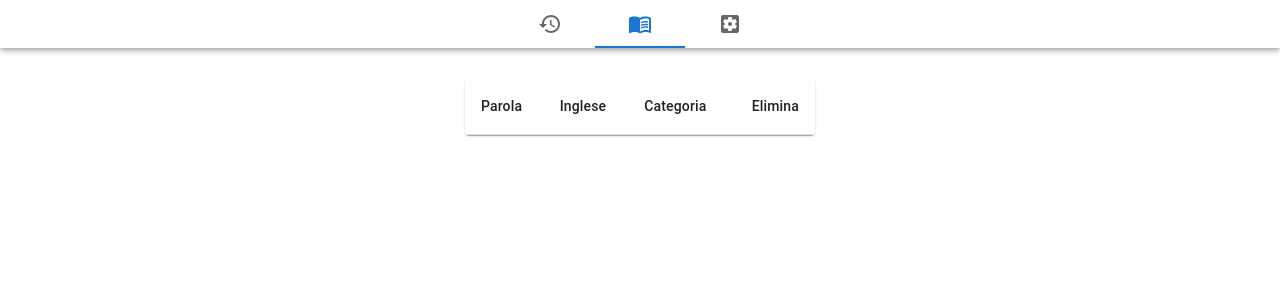
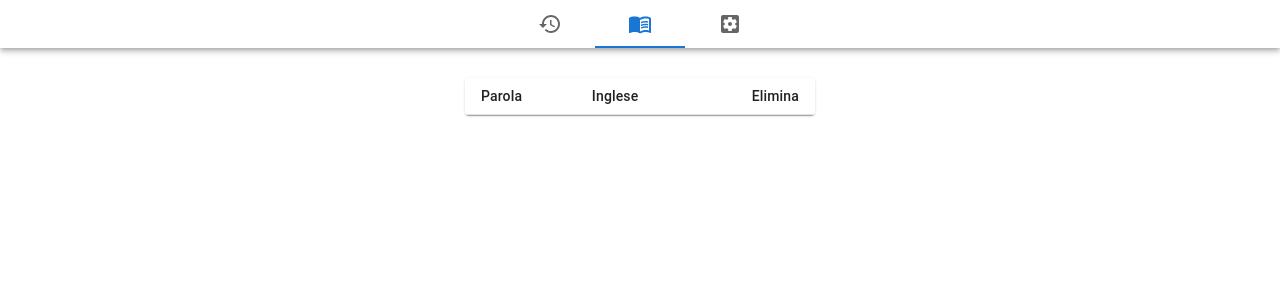
Before and after one commit to darkchesca/1-parola-al-giorno, a React (Create React App) app: page /history in a window 1280 px wide. Shown: the top 300 px of the page. Built offline with nearby package versions, Linux system fonts and the light colour scheme.

Commit message:
delete category from table

```diff
--- a/src/views/history.js
+++ b/src/views/history.js
@@ -41,12 +41,11 @@ function History(){
         <div className="history-container">
             <Paper sx={{ width: '100%', overflow: 'hidden' }}>
                 <TableContainer sx={{ maxHeight: 550, width: 350 }}>
-                    <Table stickyHeader aria-label="sticky table">
+                    <Table size="small" stickyHeader aria-label="sticky table">
                         <TableHead>
                             <TableRow>
                                 <TableCell>{t('word')}</TableCell>
                                 <TableCell>{t('english')}</TableCell>
-                                <TableCell>{t('category')}</TableCell>
                                 <TableCell align="right">{t('delete')}</TableCell>
                             </TableRow>
                         </TableHead>
@@ -60,7 +59,6 @@ function History(){
                                         {row.original}
                                     </TableCell>
                                     <TableCell align="left">{row.english}</TableCell>
-                                    <TableCell align="left">{row.type}</TableCell>
                                     <TableCell align="right">
                                         <DeleteOutline
                                             color="error"
```
